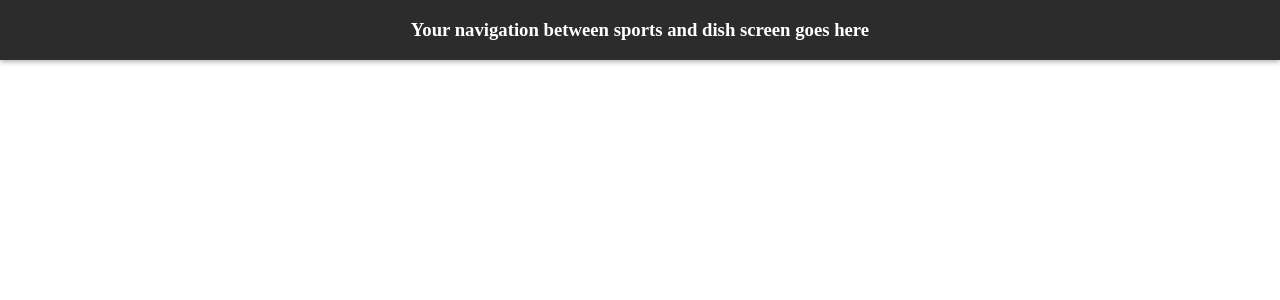
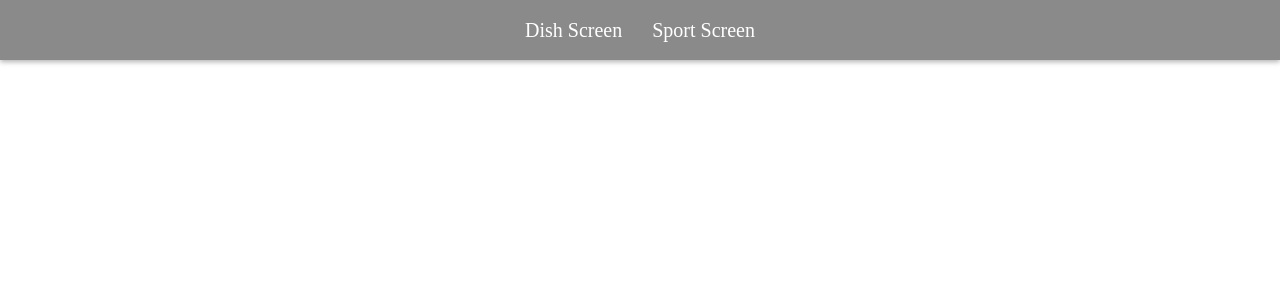
Before and after one commit to MiranKorkmaz/React-Typescript-Starter-Test, a React (Create React App) app: page / in a window 1280 px wide. Shown: the top 300 px of the page. Built offline with nearby package versions, Linux system fonts and the light colour scheme.

Commit message:
importing styled components

```diff
--- a/package.json
+++ b/package.json
@@ -16,6 +16,7 @@
     "react-router-dom": "^6.2.2",
     "react-scripts": "4.0.3",
     "react-spinners": "^0.11.0",
+    "styled-components": "^5.3.3",
     "typescript": "^4.1.2",
     "web-vitals": "^1.0.1"
   },
@@ -47,6 +48,7 @@
   },
   "devDependencies": {
     "@types/react-router-dom": "^5.1.8",
+    "@types/styled-components": "^5.1.24",
     "typescript-plugin-css-modules": "^3.4.0"
   }
 }
--- a/src/components/layout/header/Header.module.css
+++ b/src/components/layout/header/Header.module.css
@@ -1,5 +1,5 @@
 .headerContainer {
-  background-color: rgb(44, 44, 44);
+  background-color: rgb(138, 138, 138);
   width: 100%;
   height: 60px;
   display: flex;
@@ -31,6 +31,9 @@
   border-bottom: 2px solid red;
 }
 
-.headerContainer h3 {
+.headerContainer p a {
   color: #fff;
+  padding-inline: 15px;
+  font-size: 20px;
+  text-decoration: none;
 }
--- a/src/components/layout/header/Header.tsx
+++ b/src/components/layout/header/Header.tsx
@@ -4,7 +4,12 @@ import styles from './Header.module.css'
 export const Header = () => {
   return (
     <div className={styles.headerContainer}>
-      <h3>Your navigation between sports and dish screen goes here</h3>
+      <p>
+        <a href="/dishscreen">Dish Screen</a>
+      </p>
+      <p>
+        <a href="/sportscreen">Sport Screen</a>
+      </p>
     </div>
   )
 }
```
Also changed, not shown: src/components/layout/Card.tsx (added, +15 -0 lines), src/screens/dish-screen/DishScreen.tsx (+6 -2 lines), 1 other file (tests, documents, lock files or other folders).
